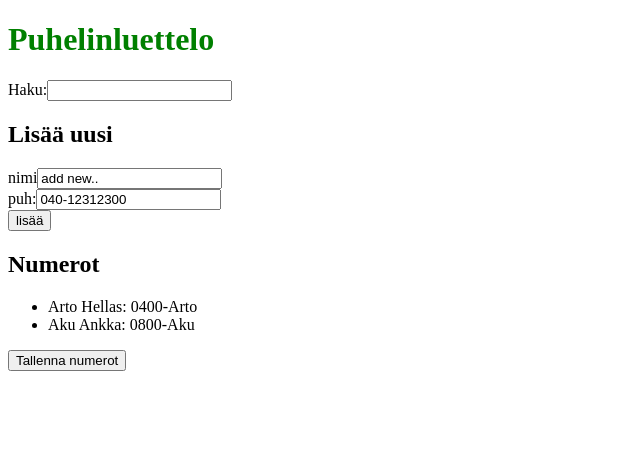
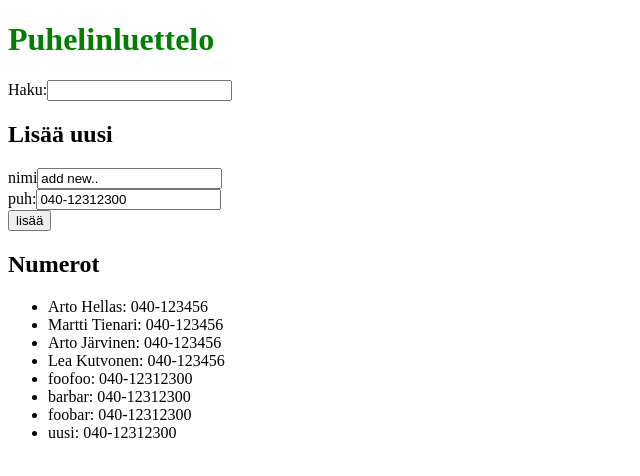
Before and after one commit to juhapekkaeloranta/FullStack-kurssi, a React (Create React App) app in the folder Osa_2/two-five-phonebook/: page / in a window 1280 px wide. Shown: the top 476 px of the page, without its empty margins (0-640 px from the left). Built offline with nearby package versions, Linux system fonts and the light colour scheme; data requests are answered from the project's data file.

Commit message:
teht 2-15 done

```diff
--- a/Osa_2/two-five-phonebook/db.json
+++ b/Osa_2/two-five-phonebook/db.json
@@ -20,49 +20,25 @@
       "number": "040-123456",
       "id": 4
     },
-    [
     {
-        "name": "Arto Hellas",
-        "number": "040-123456",
-        "id": 1
+      "name": "foofoo",
+      "number": "040-12312300",
+      "id": 5
     },
     {
-        "name": "Martti Tienari",
-        "number": "040-123456",
-        "id": 2
+      "name": "barbar",
+      "number": "040-12312300",
+      "id": 6
     },
     {
-        "name": "Arto Järvinen",
-        "number": "040-123456",
-        "id": 3
+      "name": "foobar",
+      "number": "040-12312300",
+      "id": 7
     },
     {
-        "name": "Lea Kutvonen",
-        "number": "040-123456",
-        "id": 4
-      }
-    ],
-    [
-      {
-        "name": "Arto Hellas",
-        "number": "040-123456",
-        "id": 1
-      },
-      {
-        "name": "Martti Tienari",
-        "number": "040-123456",
-        "id": 2
-      },
-      {
-        "name": "Arto Järvinen",
-        "number": "040-123456",
-        "id": 3
-      },
-      {
-        "name": "Lea Kutvonen",
-        "number": "040-123456",
-        "id": 4
+      "name": "uusi",
+      "number": "040-12312300",
+      "id": 8
     }
   ]
-  ]
 }
--- a/Osa_2/two-five-phonebook/src/App.js
+++ b/Osa_2/two-five-phonebook/src/App.js
@@ -3,7 +3,7 @@ import './index.css'
 import Rows from './components/Rows'
 import SearchField from './components/SearchField';
 import InputField from './components/InputField';
-import axios from 'axios'
+import BackendService from './Services/BackendService'
 
 class App extends React.Component {
   constructor(props) {
@@ -17,7 +17,6 @@ class App extends React.Component {
       newNumber: '040-12312300',
       filterWord: ''
     }
-    this.saveContacts = this.saveContacts.bind(this)
   }
 
   addContact = (event) => {
@@ -33,11 +32,7 @@ class App extends React.Component {
     if (isDuplicate) {
       window.alert("Duplicate name - not saved!");
     } else {
-      tempPersons.push({ name: tempPerson, number: tempNumber })
-      this.setState({
-        persons: tempPersons,
-        newName: 'add new..'
-      })
+      this.saveNewPerson({ name: tempPerson, number: tempNumber })
     }
   }
 
@@ -55,24 +50,26 @@ class App extends React.Component {
   }
 
   componentWillMount() {
-    console.log('will mount')
-    axios
-      .get('http://localhost:3001/persons')
+    console.log('componentWillMount')
+    this.getAllContacts()
+  }
+
+  getAllContacts() {
+    BackendService
+      .getAll()
       .then(response => {
-        console.log('promise fulfilled')
-        /*this.setState({ persons: response.data })*/
+        console.log('getAll finished with status:', response.status)
+        this.setState({ persons: response.data })
       })
   }
 
-  saveContacts() {
-    const foo = this.state.persons
-    console.log('saving..')
-    console.log(foo);
-    /*axios.post('http://localhost:3001/persons', this.state.persons)
-    .then(response => {
-      console.log(response)
-      //  window.alert('Save completed! Status: ', response.status)
-    })*/
+  saveNewPerson(newPerson) {
+    BackendService
+      .create(newPerson)
+      .then(response => {
+        console.log('save done with:', response.status);
+      })
+    this.getAllContacts()
   }
 
 
@@ -107,9 +104,6 @@ class App extends React.Component {
           rowsData={this.state.persons}
           filteringTerm={this.state.filterWord}
         />
-        <button onClick={this.saveContacts}>
-          Tallenna numerot
-        </button>
       </div>
     )
   }
--- /dev/null
+++ b/Osa_2/two-five-phonebook/src/Services/BackendService.js
@@ -0,0 +1,20 @@
+import axios from 'axios'
+const baseUrl = 'http://localhost:3001/persons'
+
+const getAll = () => {
+  return axios.get(baseUrl)
+}
+
+const create = (objectToCreate) => {
+  return axios.post(baseUrl, objectToCreate)
+}
+
+const saveAll = (objectToSave) => {
+  return axios.post(baseUrl, objectToSave)
+}
+
+const printFoo = () => {
+  console.log('fooFromBackendService!');
+}
+
+export default { getAll, create, saveAll, printFoo }
```
Lines whose indentation alone changed are shown as unchanged.
